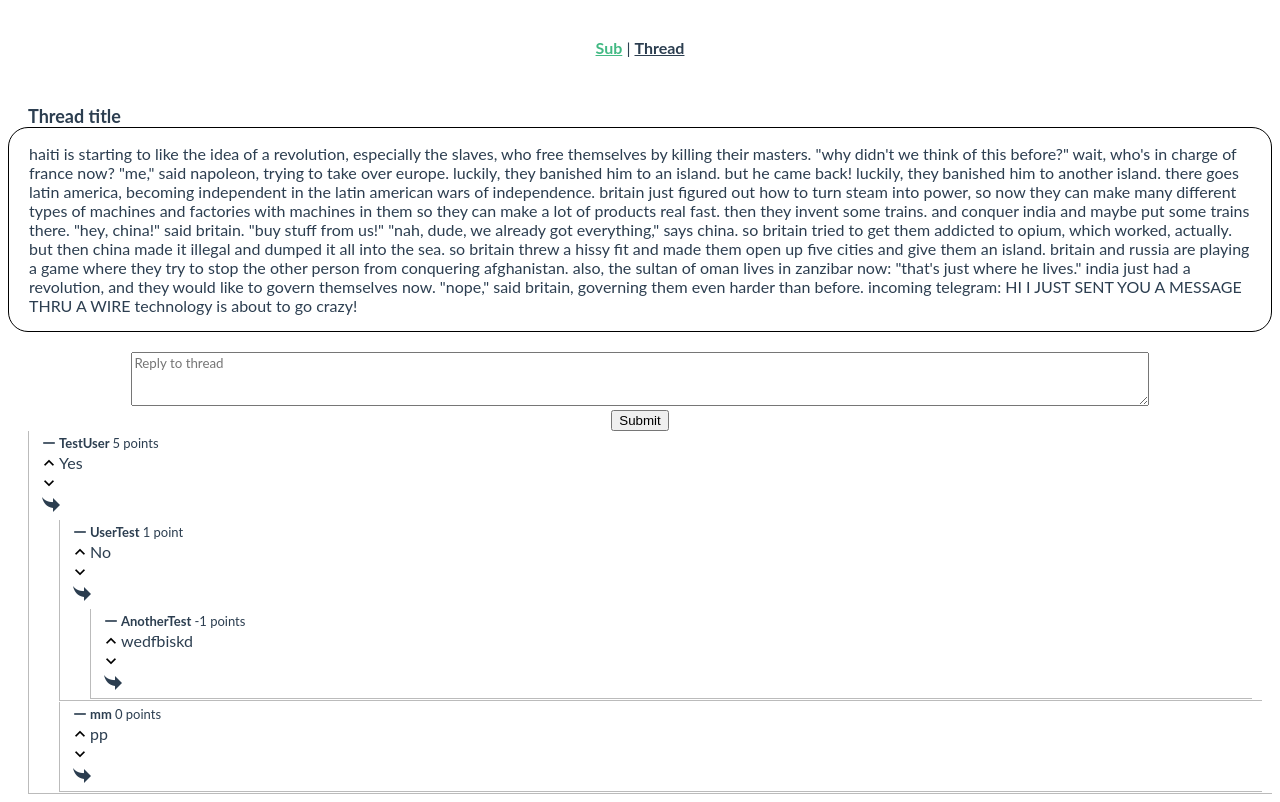
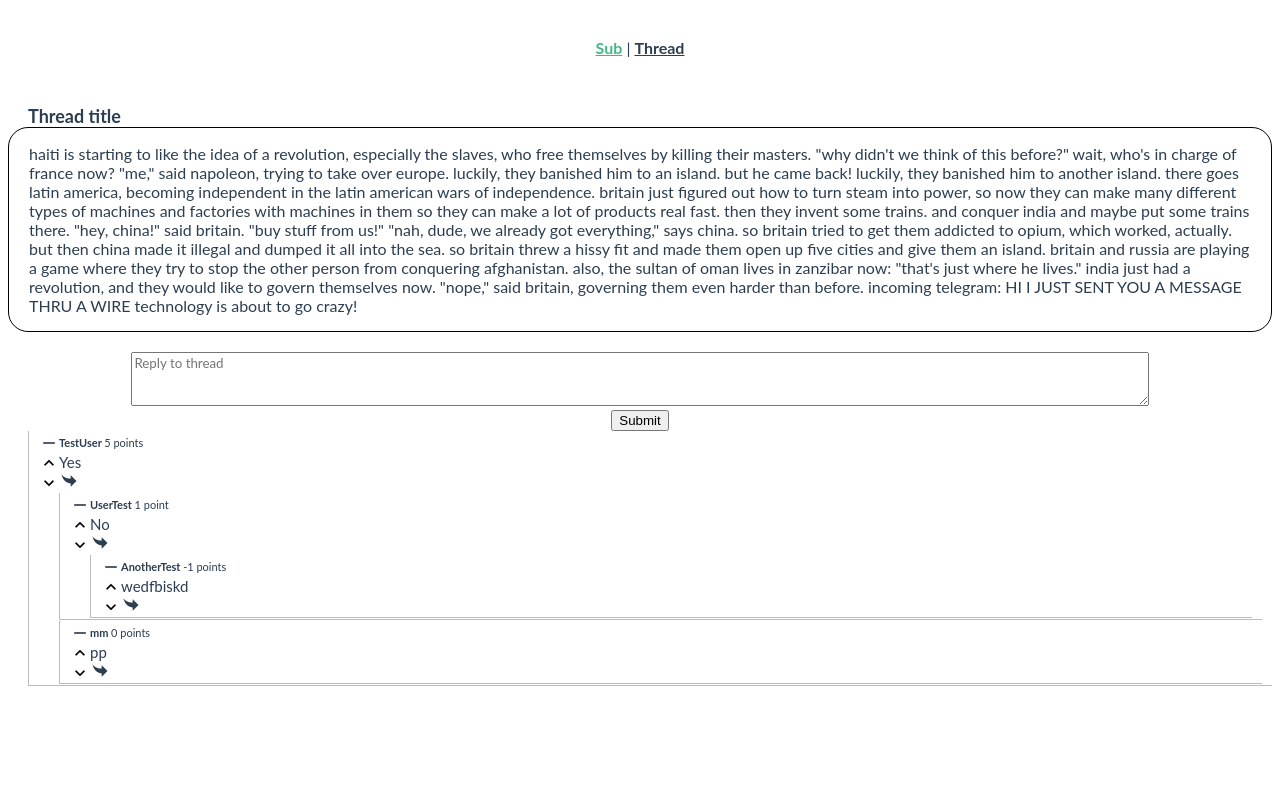
Before and after one commit to mismaah/reddit-clone, a Vue app: page /#/ in a window 1280 px wide. Built offline with nearby package versions, Linux system fonts and the light colour scheme.

Commit message:
make comments more compact

```diff
--- a/src/components/Comment.vue
+++ b/src/components/Comment.vue
@@ -12,9 +12,12 @@
                     <i @click="upvote()" title="Upvote" class="material-icons voteArrow" :style="{color: upArrowColor}">keyboard_arrow_up</i>
                     <i @click="downvote()" title="Downvote" class="material-icons voteArrow" :style="{color: downArrowColor}">keyboard_arrow_down</i>
                 </span>
-                <span class="msg">{{comment.msg}}</span>
+                <span class="textArea">
+                    <span class="msg">{{comment.msg}}</span>
+                    <i @click="replyBtn()" title="Reply" class="material-icons replyBtn">reply</i>
+                </span>
             </div>
-            <i @click="replyBtn()" title="Reply" class="material-icons replyBtn">reply</i>
+
         </div>
         <div v-show="replyTextBox" class="replyBox">
             <input ref="replyInput" @keypress.enter="submitReply()" @keydown.esc="replyTextBox = null" v-model="replyMsg" placeholder="Reply to comment">
@@ -26,7 +29,7 @@
     </div>
 </template>
 
-<script>
+<script scoped>
 import Comment from '@/components/Comment.vue'
 export default {
     name: 'Comment',
@@ -107,7 +110,7 @@ export default {
             else return "black"
         },
         downArrowColor: function () {
-            if (this.downvoted) return "red"
+            if (this.downvoted) return "turquoise"
             else return "black"
         }
     },
@@ -122,7 +125,7 @@ export default {
 }
 </script>
 
-<style>
+<style scoped>
 .commentBox {
     border-left: 1px solid #bbb;
     border-bottom: 1px solid #bbb;;
@@ -134,15 +137,16 @@ export default {
     text-align: left;
 }
 .user {
-    font-size: 13px;
+    font-size: 11px;
     font-weight: bold;
     vertical-align: middle;
 }
 .points {
-    font-size: 13px;
+    font-size: 11px;
     vertical-align: middle;
 }
 .msg {
+    font-size: 15px;
     margin-top: 0px;
     margin-bottom: 0px;
 }
@@ -154,6 +158,7 @@ export default {
     transform: scale(-1, -1);
     cursor: pointer;
     user-select: none;
+    font-size: 20px;
 }
 .collapseBtn {
     font-size: 20px;
@@ -174,6 +179,11 @@ export default {
     flex-direction: column;
     font-size: 5px;
 }
+.textArea {
+    display: flex;
+    flex-direction: column;
+    align-items: flex-start;
+}
 .voteArrow {
     font-size: 20px;
     cursor: pointer;
```
